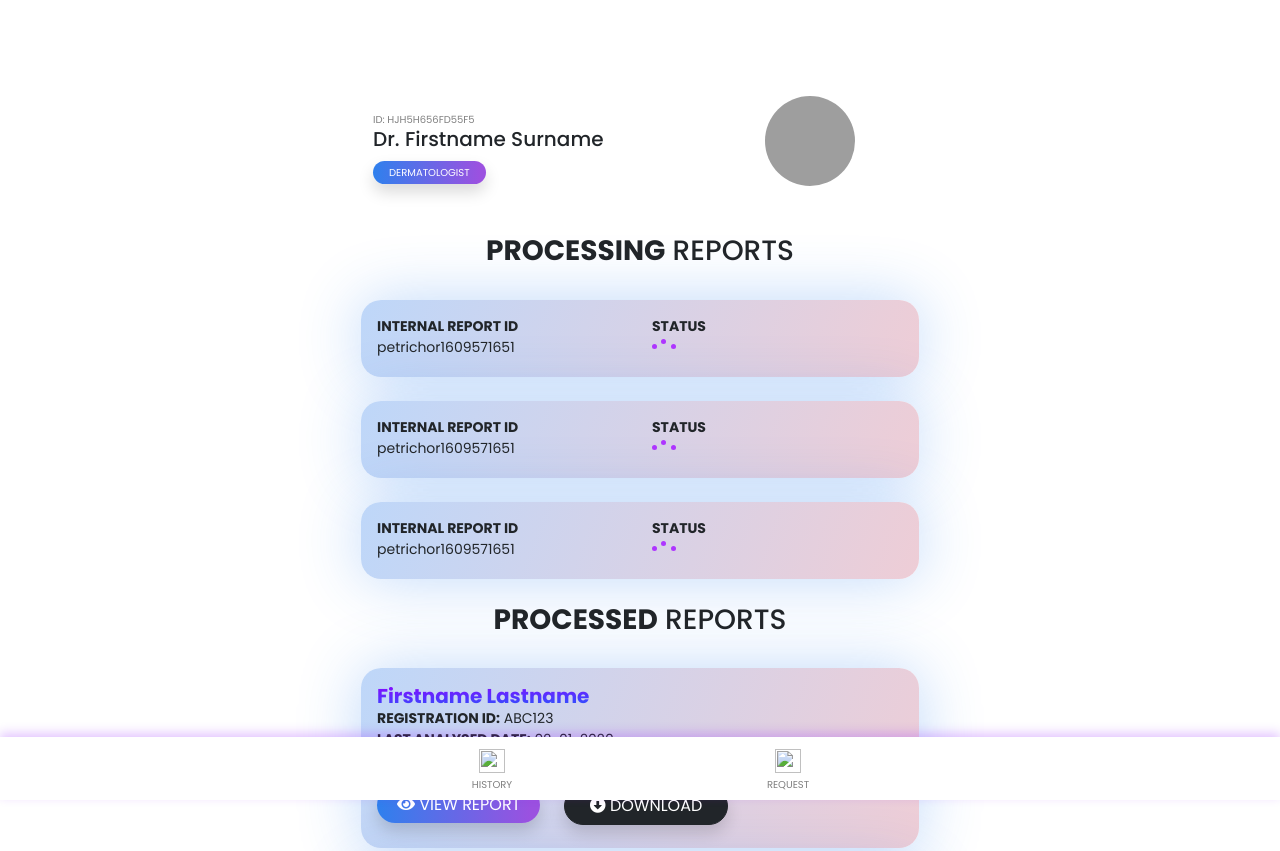
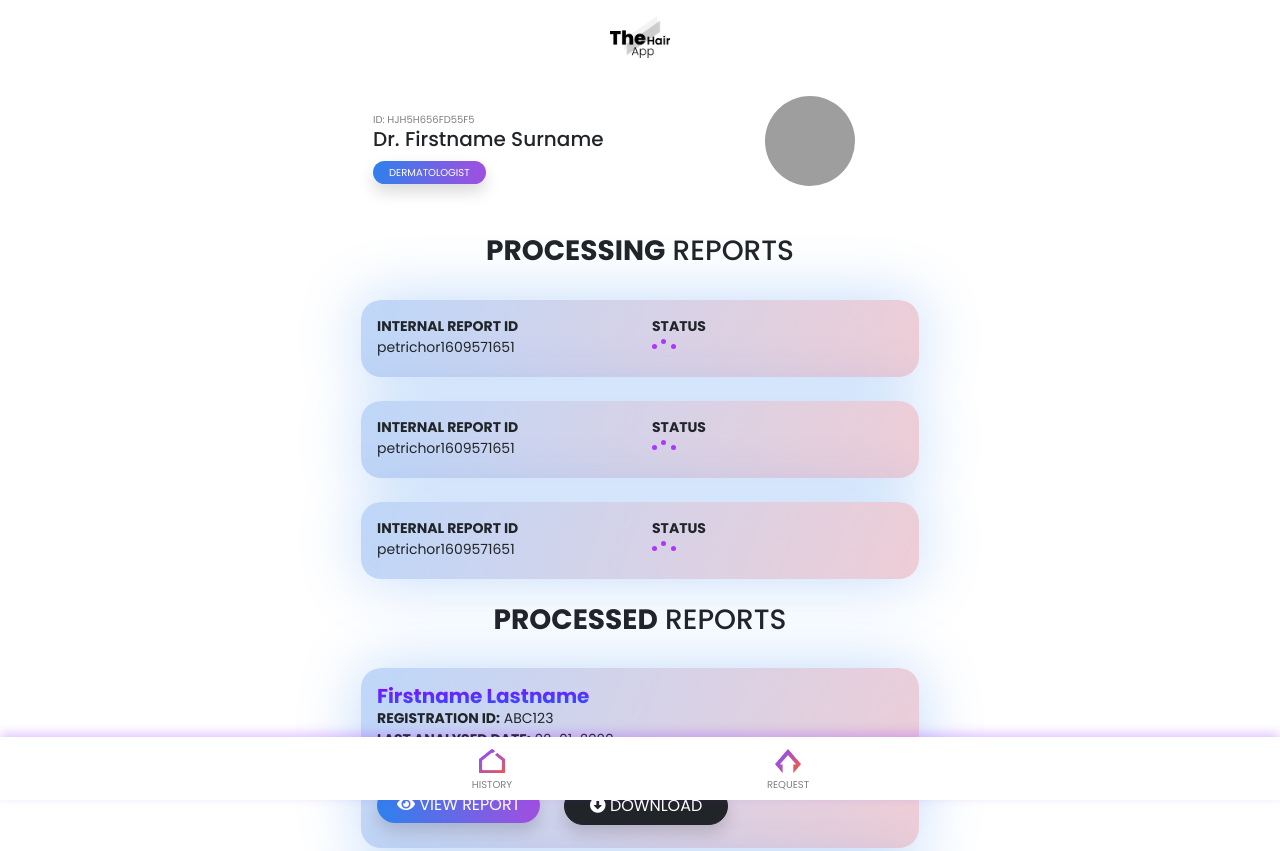
Before and after one commit to Debaprasad-dez/hair_app, a plain HTML site: page index.html in a window 1280 px wide. Shown: the top 851 px of the page. Drawn offline with nearby package versions, Linux system fonts and the light colour scheme; the site is published under a folder, as on GitHub Pages, so addresses that start at the root find nothing; grey boxes are pictures that could not be loaded.

Commit message:
first commit

```diff
--- a/index.html
+++ b/index.html
@@ -69,7 +69,7 @@ height: 44px;
 
     <nav class="navbar bg-white fixed-top text-center mb-0 pb-0" id="">
         <div class="container text-center py-2">
-            <img style="width: 60px;" class="mx-auto" src="/img/logo.png" alt="">
+            <img style="width: 60px;" class="mx-auto" src="img/logo.png" alt="">
         </div>
       <!--Add more buttons here-->
     </nav>
@@ -80,13 +80,13 @@ height: 44px;
         <div class="container row mx-auto">
             <div class="col-6">
                 <a class="disabled text-dark my-0 py-0" id="tab1">
-                    <img id="buttonx"  class="my-1" src="/img/home_hair.png" alt="">
+                    <img id="buttonx"  class="my-1" src="img/home_hair.png" alt="">
                 </a>
                 <p style="font-size: 10px;color: gray;" class="display-7 mb-0 pb-0">HISTORY</p>
             </div>
             <div class="col-6">
                 <a class="disabled text-dark my-0 py-0" id="tab2">
-                    <img id="buttonx" style="" class="my-1" src="/img/history_hair.png" alt="">
+                    <img id="buttonx" style="" class="my-1" src="img/history_hair.png" alt="">
                     <p style="font-size: 10px;color: gray;" class="display-7 mb-0 pb-0">REQUEST</p>
                 </a>
             </div>
```
